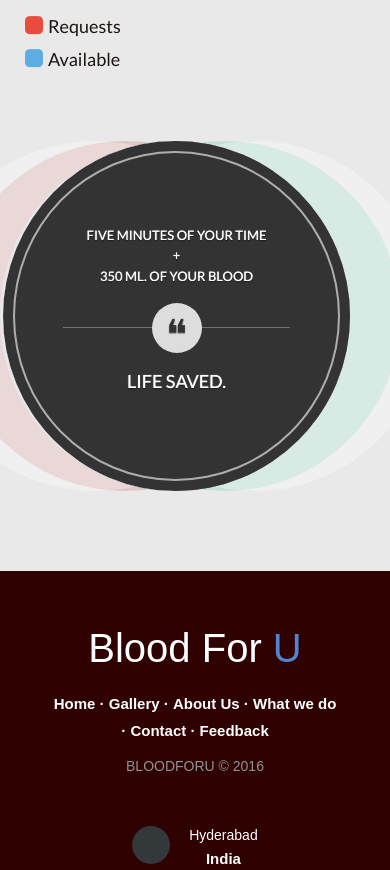
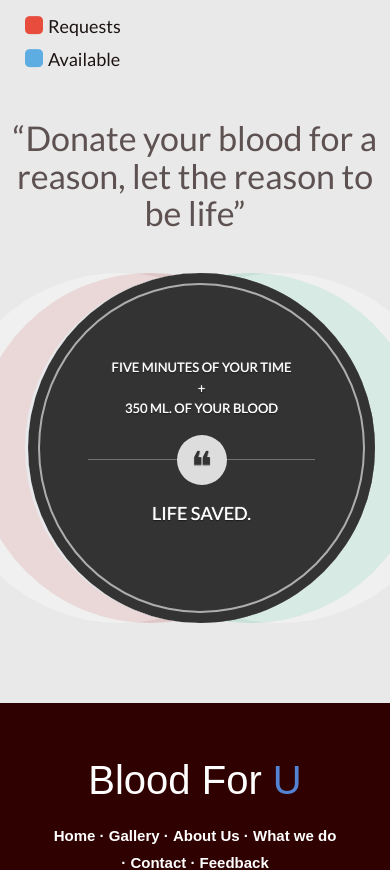
Before and after one commit to PrabhuVinod/BloodForU, a CakePHP app: the page made by app/View/Pages/home.ctp in a window 390 px wide; the page is wider, and only the part inside the window is pictured. Shown: the part 3645-4515 px from the top of that part. Run offline with PHP 8.4 and a stand-in for CakePHP, Linux system fonts and the light colour scheme; the template is opened without the code that fills it, so the values that code supplies are empty; some libraries are stand-ins or nearby versions; some web fonts are replaced.

Commit message:
index page completed

```diff
--- a/app/View/Layouts/default.ctp
+++ b/app/View/Layouts/default.ctp
@@ -66,10 +66,10 @@ $siteDescription = __d('bloodforu_dev', 'BloodForU: A timely blood donation can
         <!-- Collect the nav links, forms, and other content for toggling -->
         <div class="collapse navbar-collapse" id="navbar-collapse-8">
           <ul class="nav navbar-nav navbar-right">
-            <li class="active"><a href="#">Home</a></li>
-            <li><a href="#">Request</a></li>
-            <li><a href="#">Donate</a></li>
-            <li><a href="#" data-placement="bottom" data-toggle="popover" data-title="Login" data-container="body" type="button" data-html="true" id="login">Login</a></li>
+            <li class="active home-nav"><a href="#">Home</a></li>
+            <li class="request-nav"><a href="#">Request</a></li>
+            <li class="donate-nav"><a href="#">Donate</a></li>
+            <li><a href="javascript:void(0);" data-placement="bottom" data-toggle="popover" data-title="Login" data-container="body" type="button" data-html="true" id="login">Login</a></li>
 
 <div id="popover-login" class="hide">
 
@@ -95,7 +95,7 @@ $siteDescription = __d('bloodforu_dev', 'BloodForU: A timely blood donation can
 
 
 
-            <li><a href="#" data-placement="bottom" data-toggle="popover" data-title="Sign Up" data-container="body" type="button" data-html="true" id="signup">Sign Up</a></li>
+            <li><a href="javascript:void(0);" data-placement="bottom" data-toggle="popover" data-title="Sign Up" data-container="body" type="button" data-html="true" id="signup">Sign Up</a></li>
 
 
 
@@ -132,7 +132,7 @@ $siteDescription = __d('bloodforu_dev', 'BloodForU: A timely blood donation can
 
 
 
-             <li class="dropdown">
+             <li class="dropdown more-nav">
               <a href="#" class="dropdown-toggle" data-toggle="dropdown" style="margin-right:21px;">More <b class="caret"></b></a>
               <ul class="dropdown-menu" style="margin-right:9px;">
                 <li><a href="#">About Us</a></li>
@@ -147,7 +147,7 @@ $siteDescription = __d('bloodforu_dev', 'BloodForU: A timely blood donation can
           <form class="navbar-form navbar-left" action="#" role="search">
             <div class="form-group">
               <div class="input-group">
-                <input class="form-control" id="navbarInput-01" placeholder="Search" type="search">
+                <input class="form-control search-nav" id="navbarInput-01" placeholder="Search" type="search">
                 <span class="input-group-btn">
                   <button type="submit" class="btn"><span class="fui-search"></span></button>
                 </span>
@@ -271,6 +271,12 @@ $siteDescription = __d('bloodforu_dev', 'BloodForU: A timely blood donation can
 });
 
 
+$('body').on('click','.search-nav, .home-nav, .request-nav, .donate-nav, .more-nav',function(event){
+	$('#login').popover('hide');
+	$('#signup').popover('hide');
+});
+
+
 
 
 
--- a/app/View/Pages/home.ctp
+++ b/app/View/Pages/home.ctp
@@ -311,7 +311,7 @@ echo $this->element('requeststable');
 </div>
 
 
-
+<div class="index-lower">
 <div class="testimonial-block">
   <div class="testimonials-head">
 
@@ -566,7 +566,7 @@ echo $this->element('requeststable');
   </div>
   <div class="stats-body row">
 
-    <div class="col-md-5 col-md-offset-4">
+    <div class="col-md-5 col-md-offset-3">
       <canvas id="myChart" width="700" height="400"></canvas>
     </div>
     <div class="col-md-1">
@@ -588,6 +588,7 @@ echo $this->element('requeststable');
   </div>
 </div>
 
+<h3 class="quotes" align="center">“Donate your blood for a reason, let the reason to be life”</h3>
 
 <div class="home-quote-wrapper">
 <div class="mb-wrap mb-style-5">
@@ -600,6 +601,8 @@ echo $this->element('requeststable');
 
 
 
+
+</div>
 </div>
 
 <script type="text/javascript">
--- a/app/webroot/css/custom.css
+++ b/app/webroot/css/custom.css
@@ -1,3 +1,10 @@
+.btn-primary:active:focus, .btn-primary:active:hover, .btn-primary:focus{
+color: #000000;
+background-color: #B71515;
+border-color: #fbf4f4;
+}
+
+
 .slider-image {
    position: relative;
    width: 100%; /* for IE 6 */
@@ -942,7 +949,11 @@ color: #5D5151;
 
 
 .home-quote-wrapper{
-	padding-top: 50px;
-	margin:0 auto;
-	width:500px;
+	padding-top: 25px;
+  margin: 0 auto;
+  width: 340px;
 }
+.quotes {
+  font-size: 34px;
+  color: #5D5151;
+}
```
